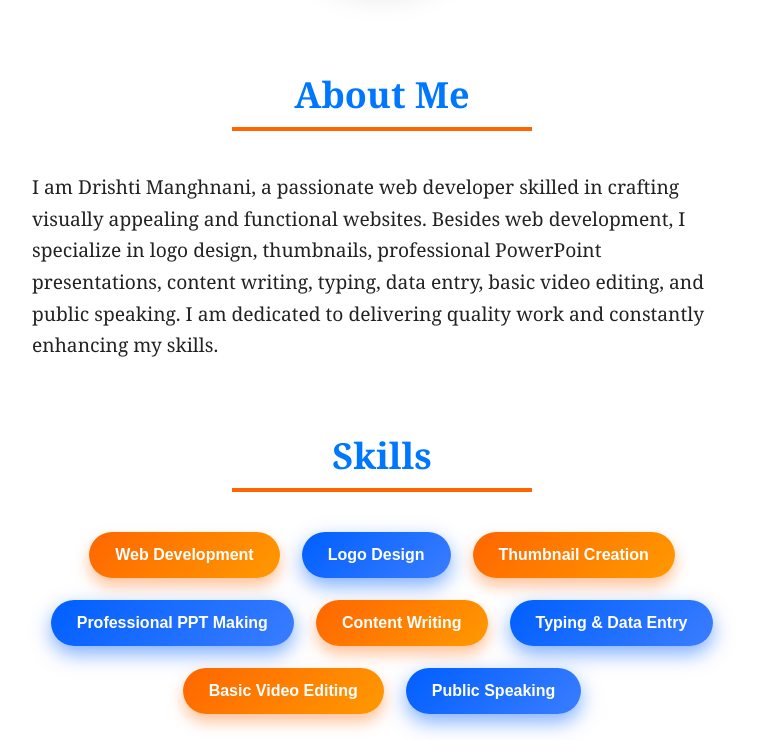
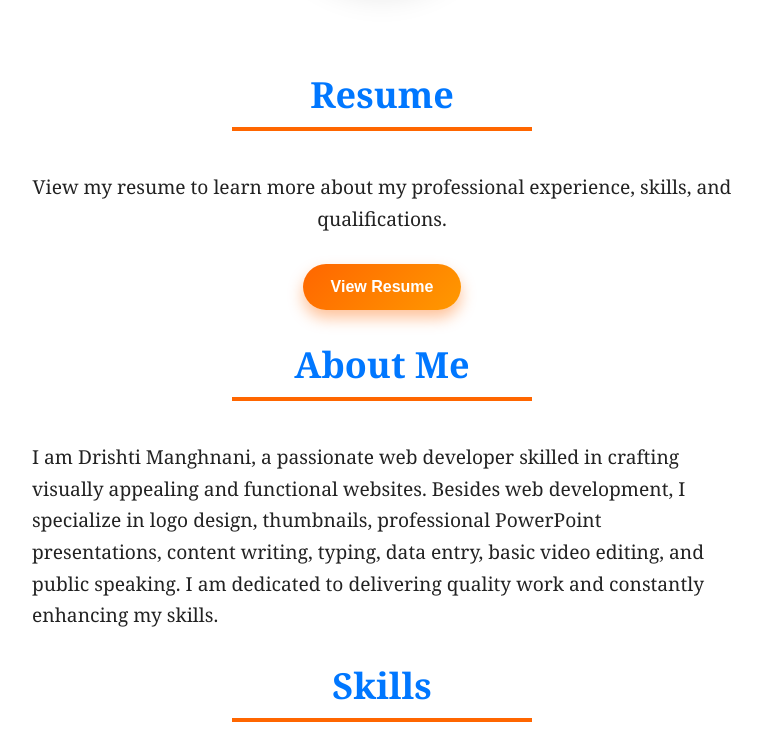
Before and after one commit to drishtimanghnani/d-portfolio, a plain HTML site: page index.html in a window 1280 px wide. Shown: the part 760-1500 px from the top of the page, without its empty margins (258-1019 px from the left). Drawn offline with Linux system fonts and the light colour scheme.

Commit message:
Add files via upload

```diff
--- a/index.html
+++ b/index.html
@@ -106,6 +106,10 @@
       color: #ff6600;
       border-color: #0077ff;
     }
+      margin: 0 auto 30px auto;
+      line-height: 1.65;
+      color: #222;
+
 
     /* Fade-in sections */
     section {
@@ -120,6 +124,7 @@
       transform: translateY(0);
     }
 
+
     /* About Me */
     #about p {
       font-size: 1.2rem;
@@ -127,6 +132,34 @@
       margin: 0 auto;
       line-height: 1.65;
       color: #222;
+    }
+        /* Resume */
+    #resume {
+      text-align: center;
+    }
+    #resume p {
+      font-size: 1.2rem;
+      max-width: 700px;
+      margin: 0 auto 30px auto;
+      line-height: 1.65;
+      color: #222;
+    }
+    #resume a {
+      display: inline-block;
+      background: linear-gradient(135deg, #ff6600, #ff9900);
+      color: white;
+      padding: 14px 28px;
+      border-radius: 40px;
+      font-weight: 700;
+      font-family: Arial, sans-serif;
+      box-shadow: 0 8px 15px rgba(255, 102, 0, 0.4);
+      transition: all 0.3s ease;
+      cursor: pointer;
+      font-size: 1rem;
+    }
+    #resume a:hover {
+      filter: brightness(1.15);
+      transform: scale(1.05);
     }
 
     /* Skills */
@@ -318,17 +351,27 @@
     <img
       class="profile-pic"
       src="pfp.jpg"
-      alt="Drishti Manghnani Profile Picture"
-    />
+      alt="Drishti Manghnani Profile Picture" />
+
   </header>
 
   <main>
+<section id="resume" aria-label="Resume">
+      <h2>Resume</h2>
+      <p>
+        View my resume to learn more about my professional experience, skills, and qualifications.
+      </p>
+      <a href="resume (2).pdf" target="_blank" rel="noopener noreferrer">View Resume</a>
+    </section>
 
     <section id="about" aria-label="About Me">
       <h2>About Me</h2>
       <p>
         I am Drishti Manghnani, a passionate web developer skilled in crafting visually appealing and functional websites. Besides web development, I specialize in logo design, thumbnails, professional PowerPoint presentations, content writing, typing, data entry, basic video editing, and public speaking. I am dedicated to delivering quality work and constantly enhancing my skills.
       </p>
+
+
+
     </section>
 
     <section id="skills" aria-label="Skills">
@@ -375,6 +418,8 @@
     <section id="contact" aria-label="Contact Me">
       <h2>Contact Me</h2>
       <p>
+
+    </div>
         I'd love to hear from you! Reach out via email or follow me on Instagram.
       </p>
       <div class="social-icons" role="list">
```
